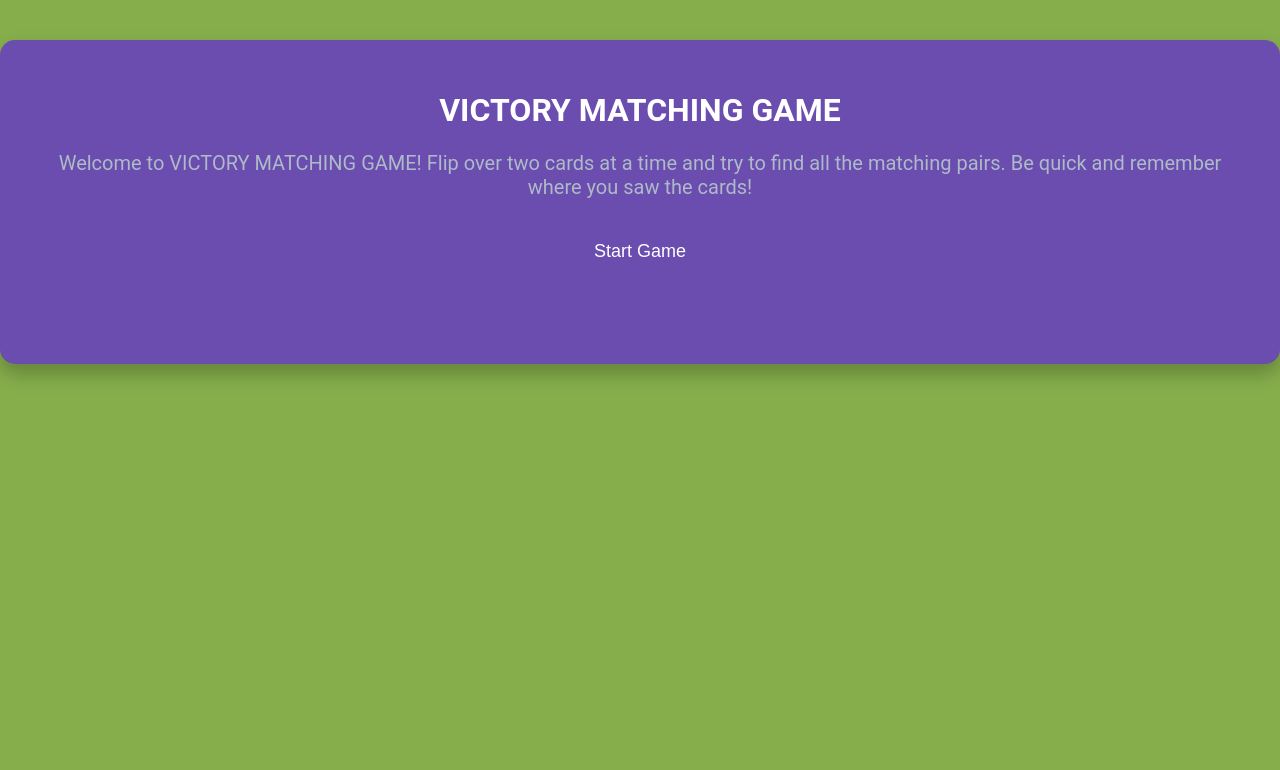
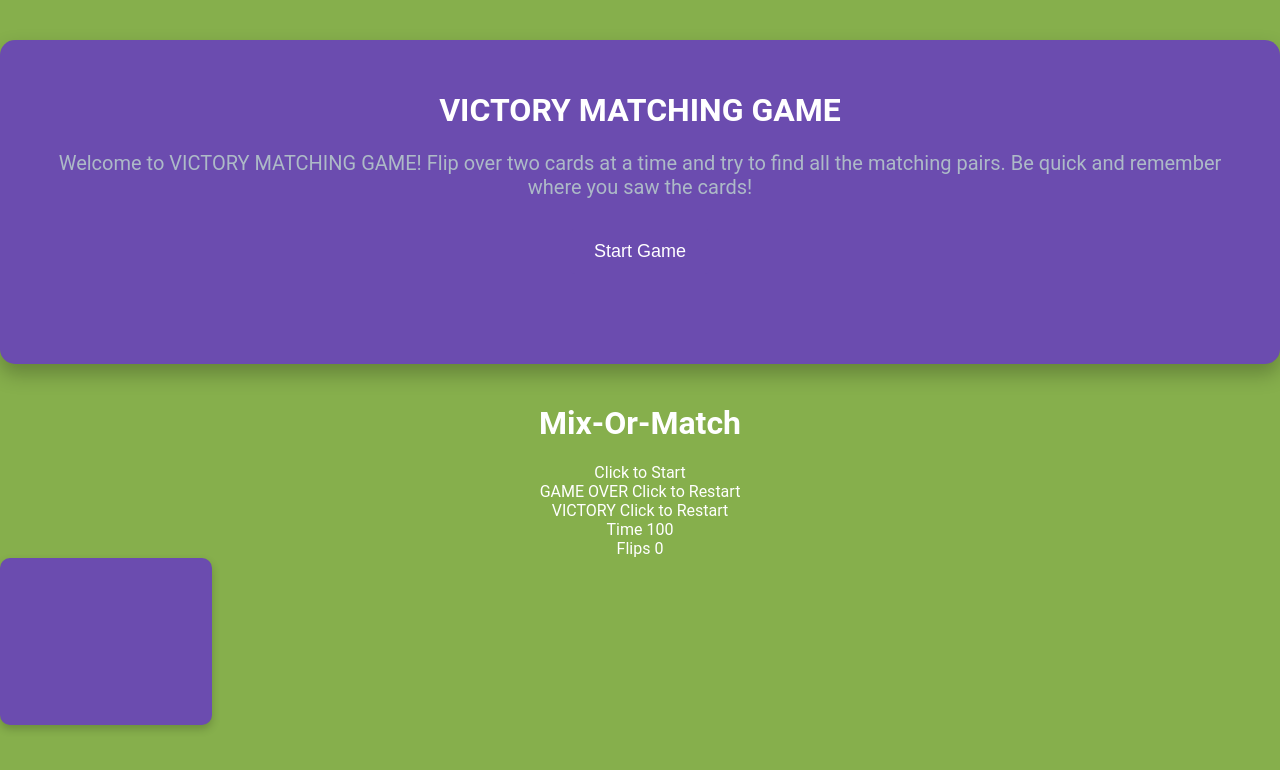
Before and after one commit to sergeassane/Victorymatchinggame, a plain HTML site: page index.html in a window 1280 px wide. Drawn offline with Linux system fonts and the light colour scheme.

Commit message:
Update index.html

```diff
--- a/index.html
+++ b/index.html
@@ -18,5 +18,29 @@
         </div>
     </div>
     <script src="script.js"></script>
+    <body>
+        <h1 class="page-title">Mix-Or-Match</h1>
+        <div class="overlay-text visible">
+          Click to Start
+        </div>
+        <div id="game-over-text" class="overlay-text">
+          GAME OVER
+          <span class="overlay-text-small">Click to Restart</span>
+        </div>
+        <div id="victory-text" class="overlay-text">
+          VICTORY
+          <span class="overlay-text-small">Click to Restart</span>
+        </div>
+        <div class="game-container">
+          <div class="game-info-container">
+            <div class="game-info">
+              Time <span id="time-remaining">100</span>
+            </div>
+            <div class="game-info">
+              Flips <span id="flips">0</span>
+            </div>
+          </div>
+          <div class="card">
+            <div class="card-back card-face">
 </body>
 </html>
```
